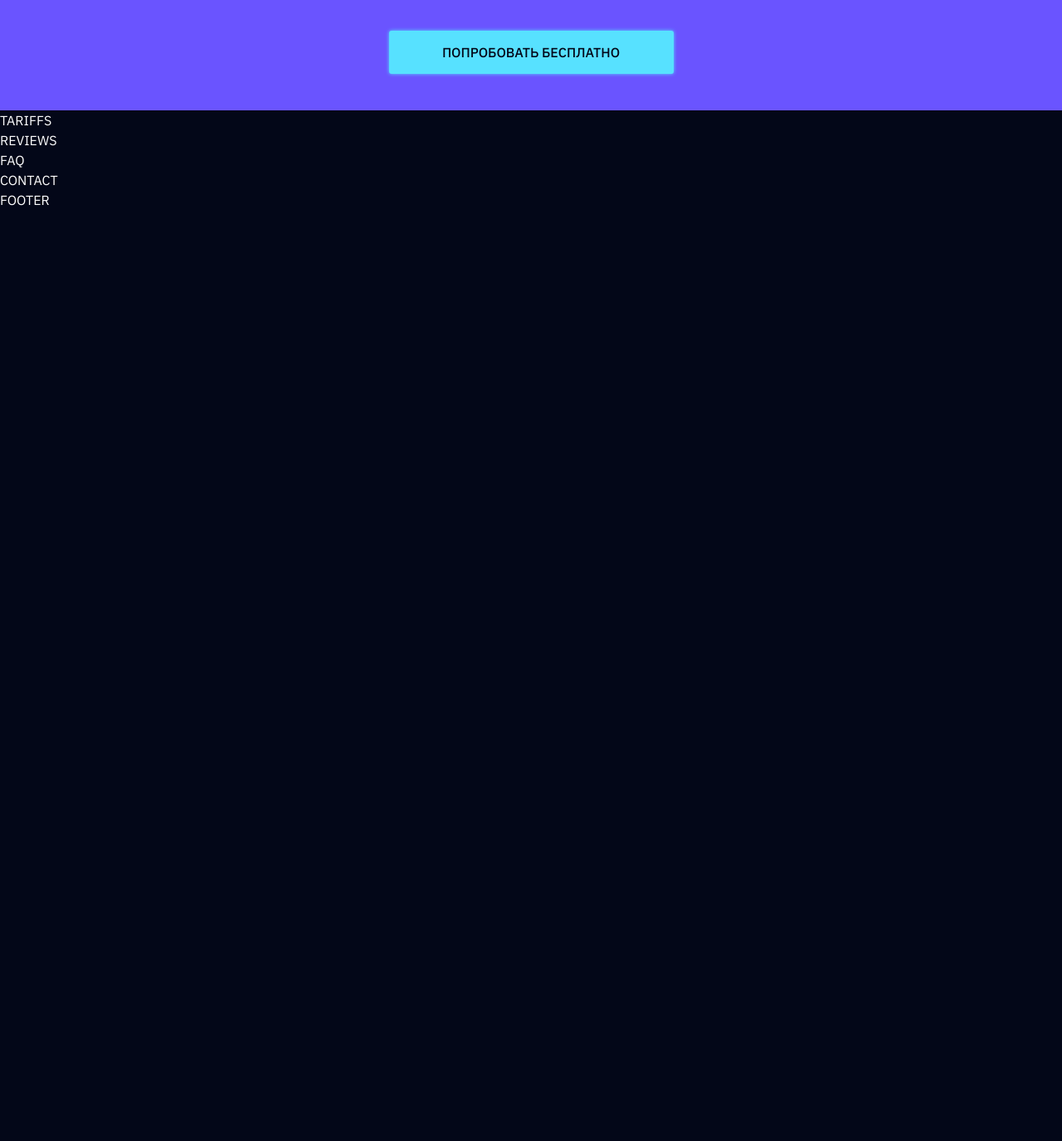
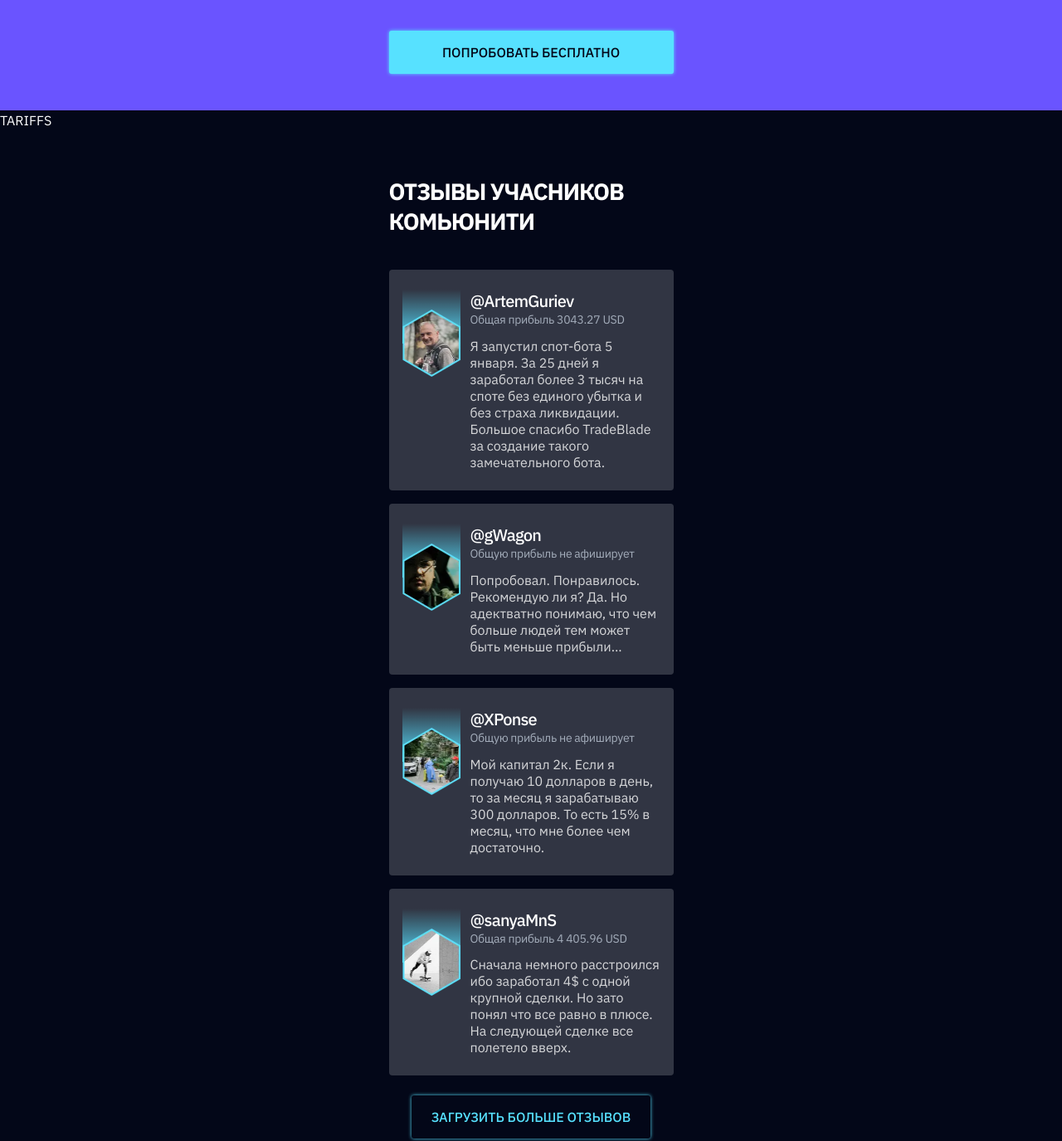
Before and after one commit to Aleksandr2905/tm-test-task, a website built with Vite: page src/index.html in a window 1280 px wide. Shown: the part 3228-4603 px from the top of the page at 83% size. Before the commit the page ends 3481 px from the top, so only its background shows below. Built offline with nearby package versions, Linux system fonts and the light colour scheme.

Commit message:
added section reviews

```diff
--- a/src/css/base.css
+++ b/src/css/base.css
@@ -4,11 +4,13 @@
   --bg-white-color: #fff;
   --accent-color: #6a54ff;
   --text-main-color: #fff;
+  --text-gray-color: #a5aebc;
   --button-color: #57e1ff;
   --button-bg-secondary-color: rgba(87, 225, 255, 0.2);
   --green-color: #35ff9e;
   --input-bg-color: #201a4f;
   --input-bg-30-color: rgba(32, 26, 79, 0.3);
+  --bg-card-reviews-color: rgba(234, 239, 240, 0.2);
 }
 
 body {
--- a/src/css/reviews.css
+++ b/src/css/reviews.css
@@ -1 +1,106 @@
-/** */
+.reviews__container {
+  padding-top: 56px;
+  padding-bottom: 64px;
+}
+
+.reviews__title {
+  color: var(--text-main-color);
+  margin-bottom: 40px;
+}
+
+.reviews__list {
+  display: flex;
+  flex-direction: column;
+  gap: 16px;
+}
+
+.reviews__item {
+  display: flex;
+  gap: 12px;
+  padding: 24px 16px;
+  border-radius: 4px;
+  background-color: var(--bg-card-reviews-color);
+}
+
+.reviews__wrapper-img {
+  display: flex;
+  align-items: flex-end;
+  width: 81px;
+  height: 105px;
+  background: linear-gradient(
+    180deg,
+    rgba(87, 225, 255, 0) 0%,
+    var(--button-color) 100%
+  );
+  background-size: 100% calc(100% - 40px);
+  background-position: top;
+  background-repeat: no-repeat;
+}
+
+.reviews__item-title {
+  font-size: 20px;
+  font-weight: 500;
+  line-height: 1.4;
+  letter-spacing: -0.8px;
+  color: var(--text-main-color);
+}
+
+.reviews__item-subtitle {
+  font-size: 14px;
+  font-weight: 400;
+  line-height: 1.28;
+  letter-spacing: -0.28px;
+  margin-bottom: 12px;
+  color: var(--text-gray-color);
+}
+
+.reviews__item-text {
+  font-size: 16px;
+  font-weight: 400;
+  line-height: 1.25;
+  opacity: 0.8;
+  color: var(--text-main-color);
+}
+
+.reviews__btn {
+  display: flex;
+  margin: 24px auto 0;
+  padding: 16px 24px;
+  background-color: transparent;
+
+  &:hover {
+    background-color: var(--button-color);
+    color: var(--bg-main-color);
+  }
+}
+
+@media only screen and (min-width: 1440px) {
+  .reviews__container {
+    padding-top: 96px;
+    padding-bottom: 96px;
+  }
+
+  .reviews__title {
+    margin-bottom: 56px;
+  }
+
+  .reviews__list {
+    display: flex;
+    flex-direction: row;
+    flex-wrap: wrap;
+    justify-content: center;
+    gap: 20px;
+  }
+
+  .reviews__title {
+    padding-left: 100px;
+  }
+
+  .reviews__item {
+    width: 522px;
+  }
+
+  .reviews__btn {
+    margin: 72px auto 0;
+  }
+}
--- a/src/partials/reviews.html
+++ b/src/partials/reviews.html
@@ -1 +1,106 @@
-<section><div>REVIEWS</div></section>
+<section>
+  <div class="container reviews__container">
+    <h2
+      class="title-section reviews__title animate-element"
+      data-animation="fade-up"
+    >
+      Отзывы учасников комьюнити
+    </h2>
+    <ul class="reviews__list">
+      <li
+        class="reviews__item animate-element"
+        data-animation="fade-up"
+        data-delay="200"
+      >
+        <div class="reviews__wrapper-img">
+          <img
+            src="../img/webp/review-1.webp"
+            alt="avatar author"
+            width="70"
+            height="81"
+          />
+        </div>
+        <div>
+          <h3 class="reviews__item-title">@ArtemGuriev</h3>
+          <p class="reviews__item-subtitle">Общая прибыль 3043.27 USD</p>
+          <p class="reviews__item-text">
+            Я запустил спот-бота 5 января. За 25 дней я заработал более 3 тысяч
+            на споте без единого убытка и без страха ликвидации. Большое спасибо
+            TradeBlade за создание такого замечательного бота.
+          </p>
+        </div>
+      </li>
+      <li
+        class="reviews__item animate-element"
+        data-animation="fade-up"
+        data-delay="300"
+      >
+        <div class="reviews__wrapper-img">
+          <img
+            src="../img/webp/review-2.webp"
+            alt="avatar author"
+            width="70"
+            height="81"
+          />
+        </div>
+        <div>
+          <h3 class="reviews__item-title">@gWagon</h3>
+          <p class="reviews__item-subtitle">Общую прибыль не афиширует</p>
+          <p class="reviews__item-text">
+            Попробовал. Понравилось. Рекомендую ли я? Да. Но адектватно понимаю,
+            что чем больше людей тем может быть меньше прибыли...
+          </p>
+        </div>
+      </li>
+      <li
+        class="reviews__item animate-element"
+        data-animation="fade-up"
+        data-delay="400"
+      >
+        <div class="reviews__wrapper-img">
+          <img
+            src="../img/webp/review-3.webp"
+            alt="avatar author"
+            width="70"
+            height="81"
+          />
+        </div>
+        <div>
+          <h3 class="reviews__item-title">@XPonse</h3>
+          <p class="reviews__item-subtitle">Общую прибыль не афиширует</p>
+          <p class="reviews__item-text">
+            Мой капитал 2к. Если я получаю 10 долларов в день, то за месяц я
+            зарабатываю 300 долларов. То есть 15% в месяц, что мне более чем
+            достаточно.
+          </p>
+        </div>
+      </li>
+      <li
+        class="reviews__item animate-element"
+        data-animation="fade-up"
+        data-delay="500"
+      >
+        <div class="reviews__wrapper-img">
+          <img
+            src="../img/webp/review-4.webp"
+            alt="avatar author"
+            width="70"
+            height="81"
+          />
+        </div>
+        <div>
+          <h3 class="reviews__item-title">@sanyaMnS</h3>
+          <p class="reviews__item-subtitle">Общая прибыль 4 405.96 USD</p>
+          <p class="reviews__item-text">
+            Сначала немного расстроился ибо заработал 4$ с одной крупной сделки.
+            Но зато понял что все равно в плюсе. На следующей сделке все
+            полетело вверх.
+          </p>
+        </div>
+      </li>
+    </ul>
+    <button type="button" class="btn-secondary reviews__btn">
+      Загрузить больше отзывов
+    </button>
+  </div>
+</section>
```
Also changed, not shown: src/img/webp/review-1.webp (added), src/img/webp/review-2.webp (added), src/img/webp/review-3.webp (added), src/img/webp/review-4.webp (added).
